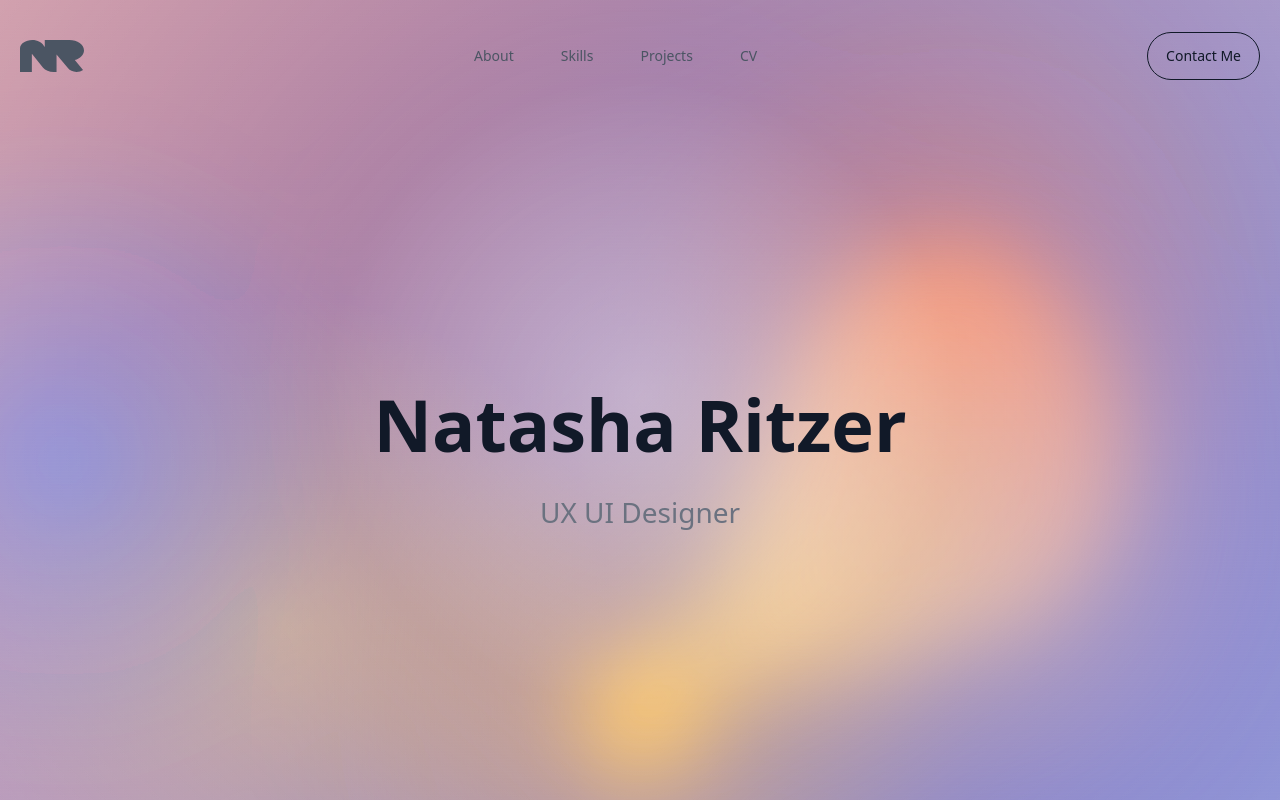
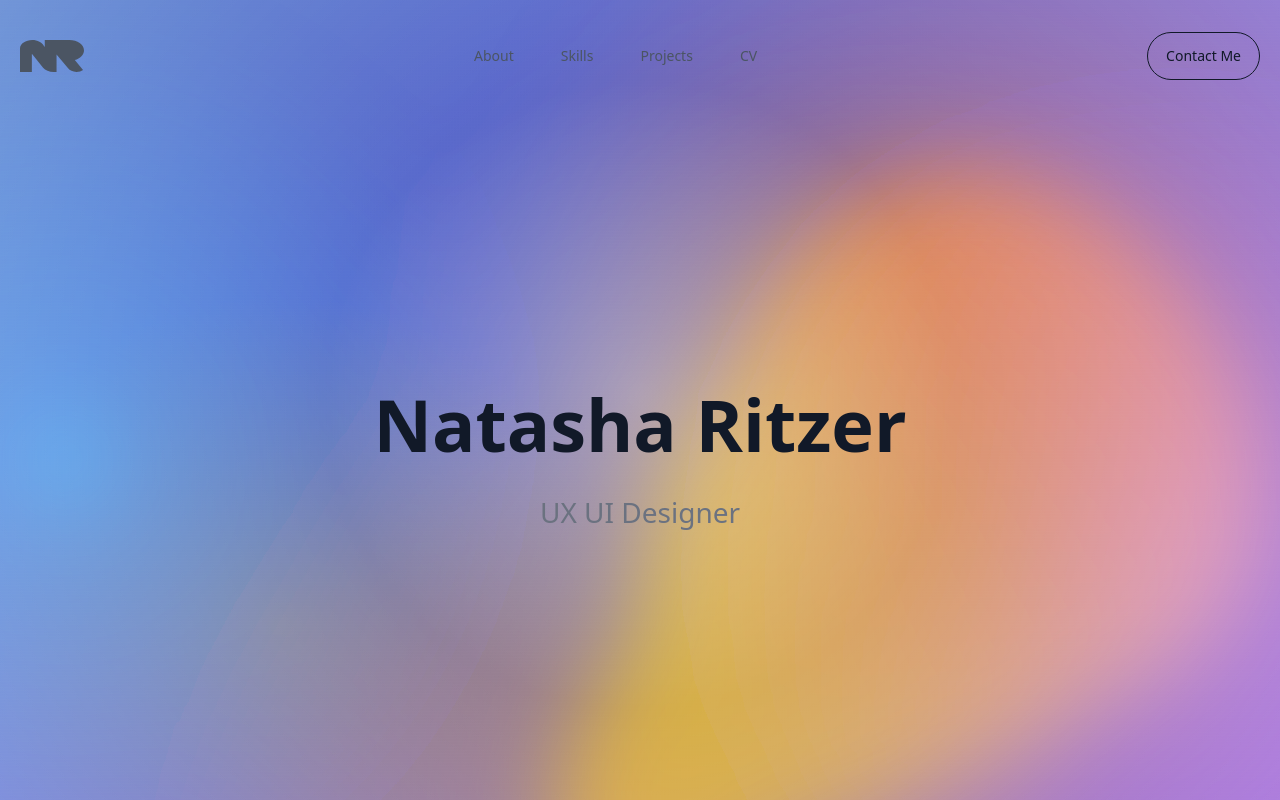
Before and after one commit to ABilevich/natasha-ritzer-portfolio, a React (Vite) app: page / in a window 1280 px wide. Shown: the top 800 px of the page. Built offline with nearby package versions, Linux system fonts and the light colour scheme.

Commit message:
chore: changed blobs color and speed. Set up modificable size and color wheel palette

```diff
--- a/src/features/home/components/GradientBlobBackground.css
+++ b/src/features/home/components/GradientBlobBackground.css
@@ -34,8 +34,6 @@
 
 .gradient-blob {
   position: absolute;
-  width: var(--gradient-size);
-  height: var(--gradient-size);
   border-radius: 9999px;
   mix-blend-mode: var(--gradient-blending);
   opacity: 0.72;
@@ -43,8 +41,10 @@
 }
 
 .gradient-blob-first {
-  left: calc(50% - var(--gradient-size) / 2);
-  top: calc(50% - var(--gradient-size) / 2);
+  left: calc(50% - var(--gradient-size-first) / 2);
+  top: calc(50% - var(--gradient-size-first) / 2);
+  width: var(--gradient-size-first);
+  height: var(--gradient-size-first);
   background: radial-gradient(
       circle at center,
       rgba(var(--gradient-first), 0.78) 0,
@@ -56,8 +56,10 @@
 }
 
 .gradient-blob-second {
-  left: calc(50% - var(--gradient-size) / 2);
-  top: calc(50% - var(--gradient-size) / 2);
+  left: calc(50% - var(--gradient-size-second) / 2);
+  top: calc(50% - var(--gradient-size-second) / 2);
+  width: var(--gradient-size-second);
+  height: var(--gradient-size-second);
   background: radial-gradient(
       circle at center,
       rgba(var(--gradient-second), 0.7) 0,
@@ -69,8 +71,10 @@
 }
 
 .gradient-blob-third {
-  left: calc(50% - var(--gradient-size) / 2 - 10rem);
-  top: calc(50% - var(--gradient-size) / 2 + 3rem);
+  left: calc(50% - var(--gradient-size-third) / 2 - 10rem);
+  top: calc(50% - var(--gradient-size-third) / 2 + 3rem);
+  width: var(--gradient-size-third);
+  height: var(--gradient-size-third);
   background: radial-gradient(
       circle at center,
       rgba(var(--gradient-third), 0.66) 0,
@@ -82,8 +86,10 @@
 }
 
 .gradient-blob-fourth {
-  left: calc(50% - var(--gradient-size) / 2);
-  top: calc(50% - var(--gradient-size) / 2);
+  left: calc(50% - var(--gradient-size-fourth) / 2);
+  top: calc(50% - var(--gradient-size-fourth) / 2);
+  width: var(--gradient-size-fourth);
+  height: var(--gradient-size-fourth);
   background: radial-gradient(
       circle at center,
       rgba(var(--gradient-fourth), 0.62) 0,
@@ -95,8 +101,10 @@
 }
 
 .gradient-blob-fifth {
-  left: calc(50% - var(--gradient-size) / 2 + 8rem);
-  top: calc(50% - var(--gradient-size) / 2 - 8rem);
+  left: calc(50% - var(--gradient-size-fifth) / 2 + 8rem);
+  top: calc(50% - var(--gradient-size-fifth) / 2 - 8rem);
+  width: var(--gradient-size-fifth);
+  height: var(--gradient-size-fifth);
   background: radial-gradient(
       circle at center,
       rgba(var(--gradient-fifth), 0.6) 0,
@@ -111,8 +119,8 @@
   position: absolute;
   left: -50%;
   top: -50%;
-  width: 100%;
-  height: 100%;
+  width: var(--gradient-size-pointer);
+  height: var(--gradient-size-pointer);
   background: radial-gradient(
       circle at center,
       rgba(var(--gradient-pointer), 0.34) 0,
--- a/src/features/home/components/GradientBlobBackground.tsx
+++ b/src/features/home/components/GradientBlobBackground.tsx
@@ -13,30 +13,69 @@
   pointer?: string
 }
 
+type GradientBlobSizes = {
+  first?: string
+  second?: string
+  third?: string
+  fourth?: string
+  fifth?: string
+  pointer?: string
+}
+
 type GradientBlobBackgroundProps = {
   colors?: GradientBlobColors
+  blobSizes?: GradientBlobSizes
   interactive?: boolean
   blendingValue?: string
-  size?: string
   className?: string
 }
 
 const defaultColors = {
-  backgroundStart: '174, 86, 110',
-  backgroundEnd: '50, 63, 186',
-  first: '255, 178, 45',
-  second: '25, 79, 255',
-  third: '255, 93, 31',
-  fourth: '140, 76, 214',
-  fifth: '255, 218, 68',
-  pointer: '255, 255, 255',
+  backgroundStart: '#0040b7',
+  backgroundEnd: '#5d00ba',
+  first: '#c87e00',
+  second: '#0099ff',
+  third: '#d63d00',
+  fourth: '#c664ff',
+  fifth: '#ad6e00',
+  pointer: '#b3ff00',
 } satisfies Required<GradientBlobColors>
+
+const defaultBlobSizes = {
+  first: '86%',
+  second: '82%',
+  third: '78%',
+  fourth: '84%',
+  fifth: '70%',
+  pointer: '100%',
+} satisfies Required<GradientBlobSizes>
+
+function getRgbChannels(hexColor: string) {
+  const normalizedColor = hexColor.replace('#', '').trim()
+  const expandedColor =
+    normalizedColor.length === 3
+      ? normalizedColor
+          .split('')
+          .map((character) => character + character)
+          .join('')
+      : normalizedColor
+
+  if (!/^[\da-f]{6}$/i.test(expandedColor)) {
+    return hexColor
+  }
+
+  const red = Number.parseInt(expandedColor.slice(0, 2), 16)
+  const green = Number.parseInt(expandedColor.slice(2, 4), 16)
+  const blue = Number.parseInt(expandedColor.slice(4, 6), 16)
+
+  return `${red}, ${green}, ${blue}`
+}
 
 export function GradientBlobBackground({
   colors,
+  blobSizes,
   interactive = true,
   blendingValue = 'hard-light',
-  size = '84%',
   className,
 }: GradientBlobBackgroundProps) {
   const backgroundRef = useRef<HTMLDivElement>(null)
@@ -46,6 +85,22 @@
   const resolvedColors = {
     ...defaultColors,
     ...colors,
+  }
+
+  const resolvedBlobSizes = {
+    ...defaultBlobSizes,
+    ...blobSizes,
+  }
+
+  const colorChannels = {
+    backgroundStart: getRgbChannels(resolvedColors.backgroundStart),
+    backgroundEnd: getRgbChannels(resolvedColors.backgroundEnd),
+    first: getRgbChannels(resolvedColors.first),
+    second: getRgbChannels(resolvedColors.second),
+    third: getRgbChannels(resolvedColors.third),
+    fourth: getRgbChannels(resolvedColors.fourth),
+    fifth: getRgbChannels(resolvedColors.fifth),
+    pointer: getRgbChannels(resolvedColors.pointer),
   }
 
   useEffect(() => {
@@ -103,15 +158,20 @@
       )}
       style={
         {
-          '--gradient-background-start': resolvedColors.backgroundStart,
-          '--gradient-background-end': resolvedColors.backgroundEnd,
-          '--gradient-first': resolvedColors.first,
-          '--gradient-second': resolvedColors.second,
-          '--gradient-third': resolvedColors.third,
-          '--gradient-fourth': resolvedColors.fourth,
-          '--gradient-fifth': resolvedColors.fifth,
-          '--gradient-pointer': resolvedColors.pointer,
-          '--gradient-size': size,
+          '--gradient-background-start': colorChannels.backgroundStart,
+          '--gradient-background-end': colorChannels.backgroundEnd,
+          '--gradient-first': colorChannels.first,
+          '--gradient-second': colorChannels.second,
+          '--gradient-third': colorChannels.third,
+          '--gradient-fourth': colorChannels.fourth,
+          '--gradient-fifth': colorChannels.fifth,
+          '--gradient-pointer': colorChannels.pointer,
+          '--gradient-size-first': resolvedBlobSizes.first,
+          '--gradient-size-second': resolvedBlobSizes.second,
+          '--gradient-size-third': resolvedBlobSizes.third,
+          '--gradient-size-fourth': resolvedBlobSizes.fourth,
+          '--gradient-size-fifth': resolvedBlobSizes.fifth,
+          '--gradient-size-pointer': resolvedBlobSizes.pointer,
           '--gradient-blending': blendingValue,
         } as CSSProperties
       }
--- a/src/features/home/components/HeroSection.tsx
+++ b/src/features/home/components/HeroSection.tsx
@@ -6,7 +6,16 @@
       className="relative min-h-[760px] overflow-hidden bg-white sm:min-h-svh lg:min-h-[920px]"
       aria-labelledby="hero-title"
     >
-      <GradientBlobBackground />
+      <GradientBlobBackground
+        blobSizes={{
+          first: '120%',
+          second: '120%',
+          third: '120%',
+          fourth: '120%',
+          fifth: '120%',
+          pointer: '120%',
+        }}
+      />
       <div className="absolute left-1/2 top-1/2 z-10 flex w-full max-w-[min(760px,calc(100%_-_40px))] -translate-x-1/2 -translate-y-1/2 flex-col items-center gap-5 px-5 text-center md:gap-8">
         <h1
           id="hero-title"
```
